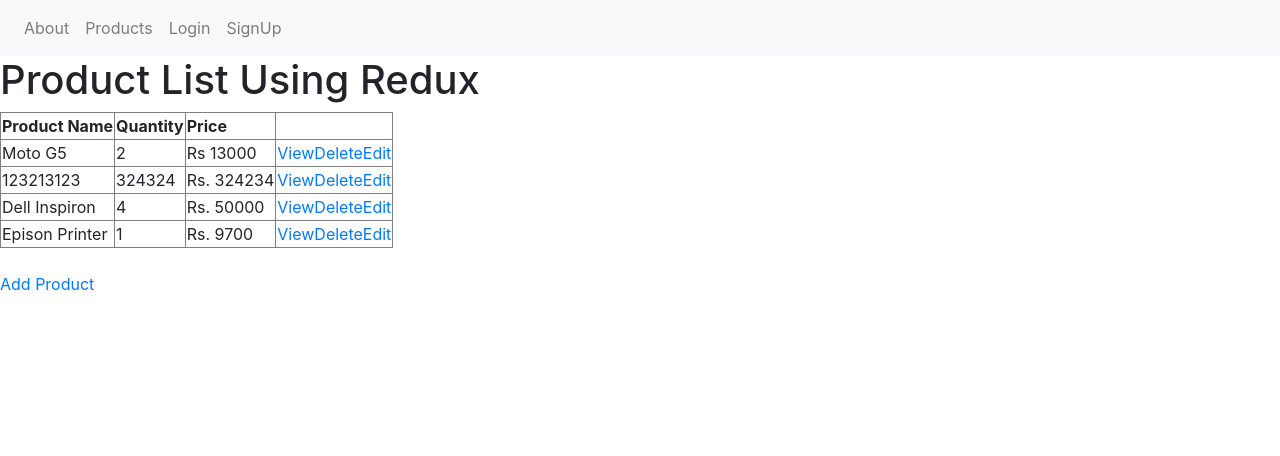
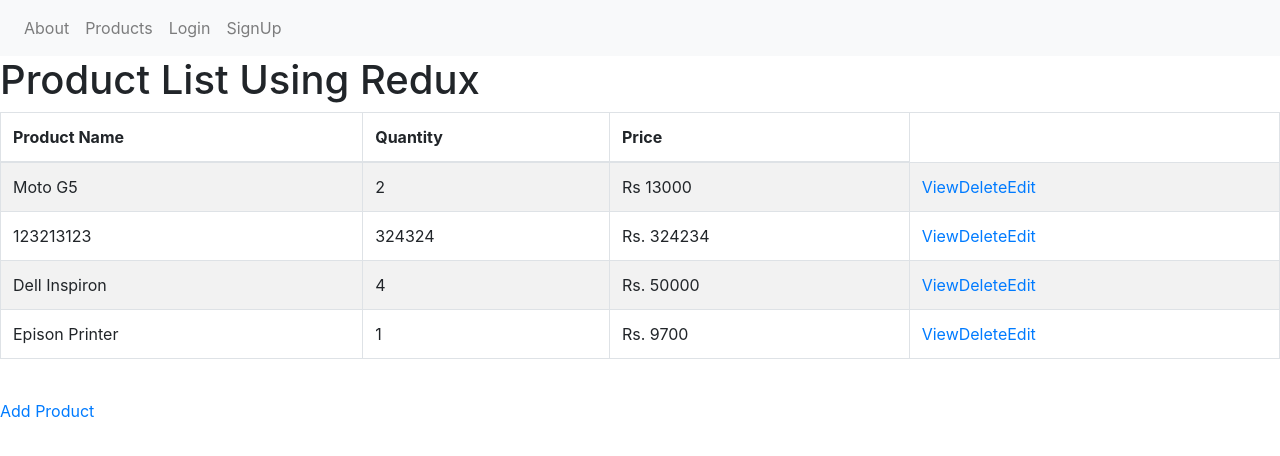
Before and after one commit to dheerajpundir4/react-redux-product-inventory, a React (Create React App) app: page /products in a window 1280 px wide. Shown: the top 456 px of the page. Built offline with nearby package versions, Linux system fonts and the light colour scheme; data requests are answered from the project's data file.

Commit message:
using bootstrap -table

```diff
--- a/src/components/displayProduct/ProductList.js
+++ b/src/components/displayProduct/ProductList.js
@@ -1,18 +1,23 @@
 import React from 'react';
+
+//using component
 import SingleProduct from './SingleProduct.js';
 
-export default class ProductList extends React.Component{
-    render(){
+// Using bootstrap
+import Table from 'react-bootstrap/Table';
 
-        let productNodes=this.props.products.map(product=>
+export default class ProductList extends React.Component {
+
+  render() {
+
+    let productNodes = this.props.products.map(product =>
       (
-                <SingleProduct id={product.id} productName={product.productName} quantity={product.quantity} price={product.price}/>
+        <SingleProduct id={product.id} productName={product.productName} quantity={product.quantity} price={product.price} />
       ));
 
-            console.log(productNodes);
-            return(
+    return (
       <>
-                     <table border="1px solid black">
+        <Table striped bordered hover>
           <thead>
             <tr>
               <th>Product Name</th>
@@ -23,7 +28,7 @@ export default class ProductList extends React.Component{
           <tbody>
             {productNodes}
           </tbody>
-        </table>
+        </Table>
       </>
     )
   }
```
Also changed, not shown: 1 other file (tests, documents, lock files or other folders). Lines whose indentation alone changed are shown as unchanged.
